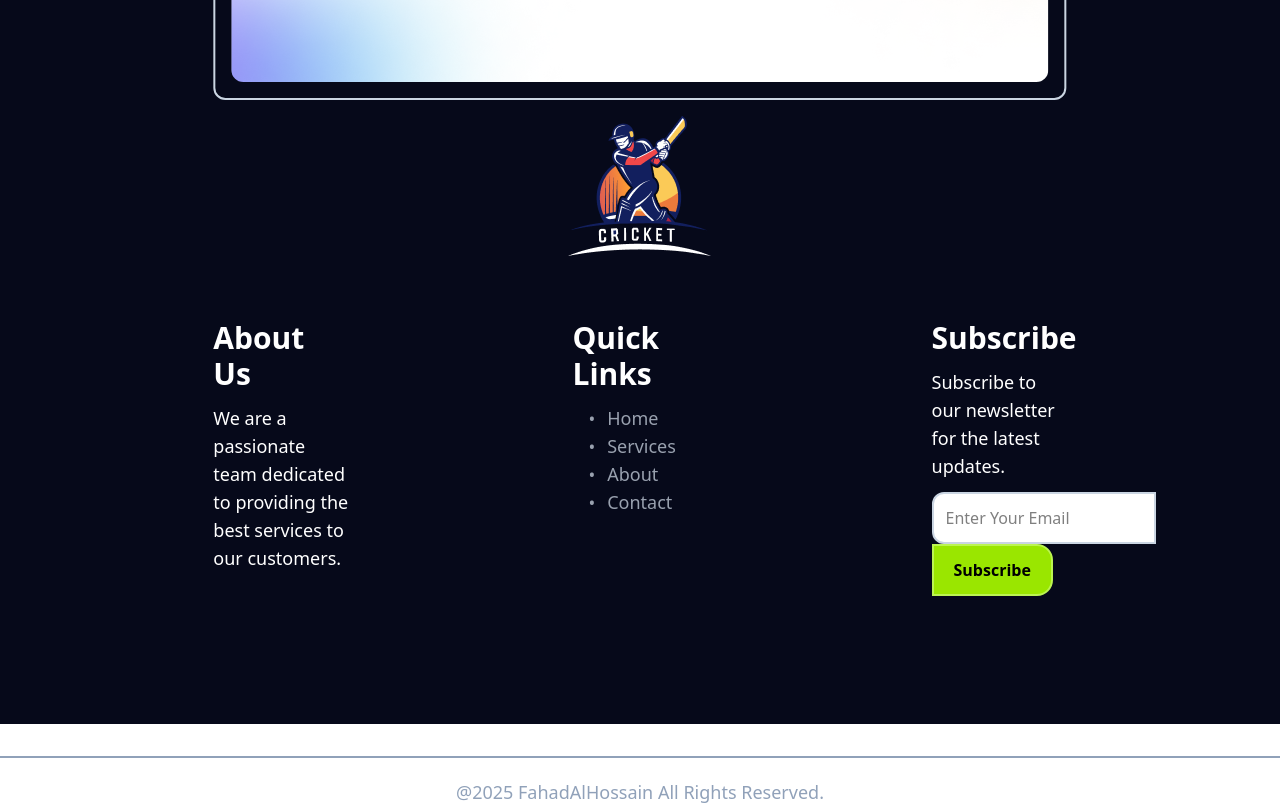
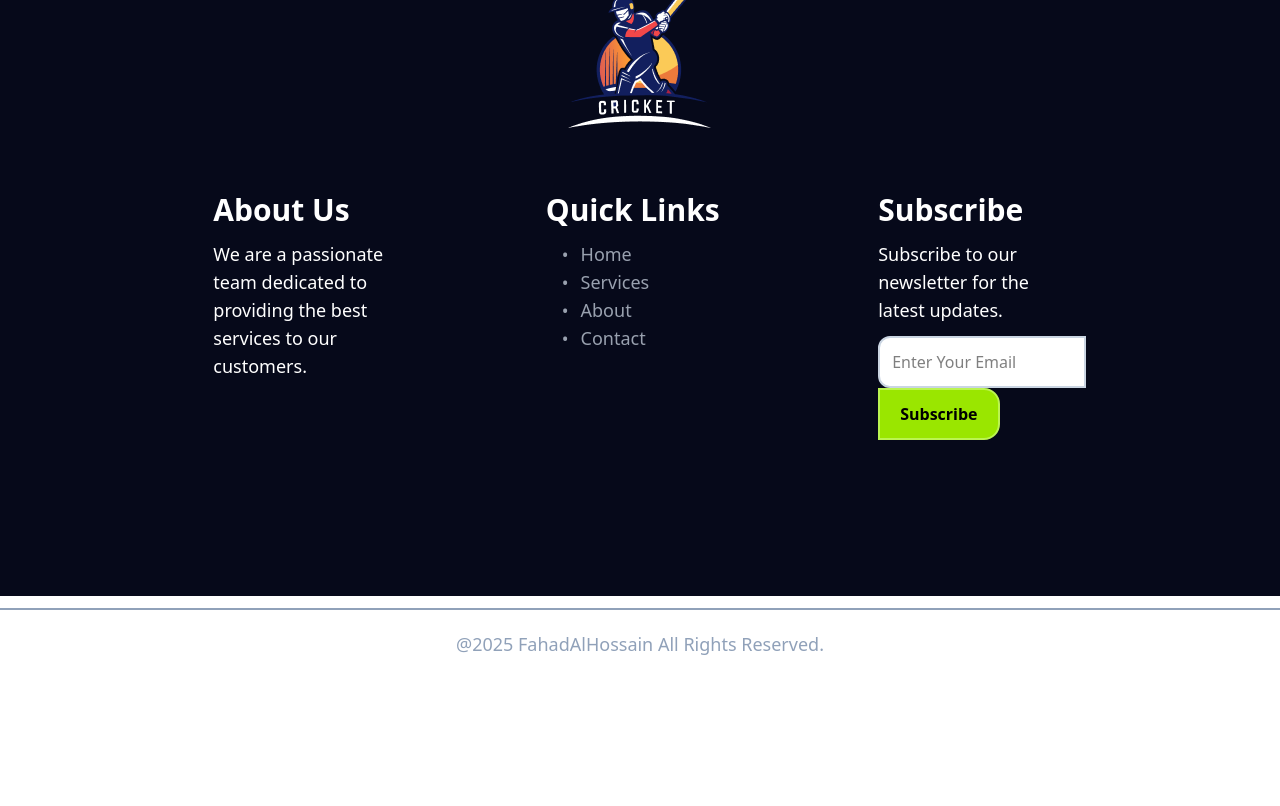
Before and after one commit to FahadAlHossain/react-select-xi, a React (Vite) app: page / in a window 1280 px wide. Shown: the part 3840-4646 px from the top of the page. After the commit the page ends 4498 px from the top, so only its background shows below. Built offline with nearby package versions, Linux system fonts and the light colour scheme.

Commit message:
css format

```diff
--- a/src/Footer/Footer.jsx
+++ b/src/Footer/Footer.jsx
@@ -13,7 +13,7 @@ export default function Footer() {
           <div className="flex justify-center pt-48">
             <img src={footerLogo} alt="" />
           </div>
-          <div className="grid grid-cols-3 gap-56 pt-16">
+          <div className="grid grid-cols-3 gap-36 pt-16">
             <div>
               <h2 className="text-3xl font-semibold mb-3">About Us</h2>
               <p className="text-lg">
@@ -56,7 +56,7 @@ export default function Footer() {
                 Subscribe to our newsletter for the latest updates.
               </p>
               <input
-                className="border-2 p-3 bg-white text-black border-slate-300 rounded-s-xl mt-3 w-56"
+                className="border-2 p-3 bg-white text-black border-slate-300 rounded-s-xl mt-3 w-52"
                 type="email"
                 name=""
                 placeholder="Enter Your Email"
@@ -68,9 +68,11 @@ export default function Footer() {
             </div>
           </div>
         </div>
-        <div className="border-b-2 mt-40 border-b-slate-400"></div>
-        <div className="w-2/3 mx-auto text-center text-lg pt-5 text-slate-400">
+        {/* <div className="border-b-2 mt-40 border-b-slate-400"></div> */}
+        <div className="border-t-2 border-slate-400 mt-42">
+          <div className="w-2/3 mx-auto text-center text-lg pt-5 text-slate-400">
             <footer>@2025 FahadAlHossain All Rights Reserved.</footer>
+          </div>
         </div>
       </div>
     </div>
--- a/src/Player/Player.jsx
+++ b/src/Player/Player.jsx
@@ -31,7 +31,7 @@ export default function Player({
   return (
     <div className="border-2 p-6 rounded-xl border-slate-300">
       <div className="">
-        <img className="h-72 mx-auto rounded-xl" src={img} alt="" />
+        <img className="h-64 mx-auto rounded-xl" src={img} alt="" />
       </div>
       <h3 className="text-2xl font-semibold my-4 flex items-center gap-2">
         <FaUserCircle className="text-3xl" />
--- a/src/Players/Players.jsx
+++ b/src/Players/Players.jsx
@@ -7,7 +7,7 @@ export default function Players({ coin, setCoin }) {
   const [players, setPlayers] = useState([]);
   const [newPlayer, setNewPlayer] = useState([]);
   useEffect(() => {
-    fetch("/public/players.json")
+    fetch("/players.json")
       .then((res) => res.json())
       .then((data) => setPlayers(data));
     //   handleAvailable();
```
